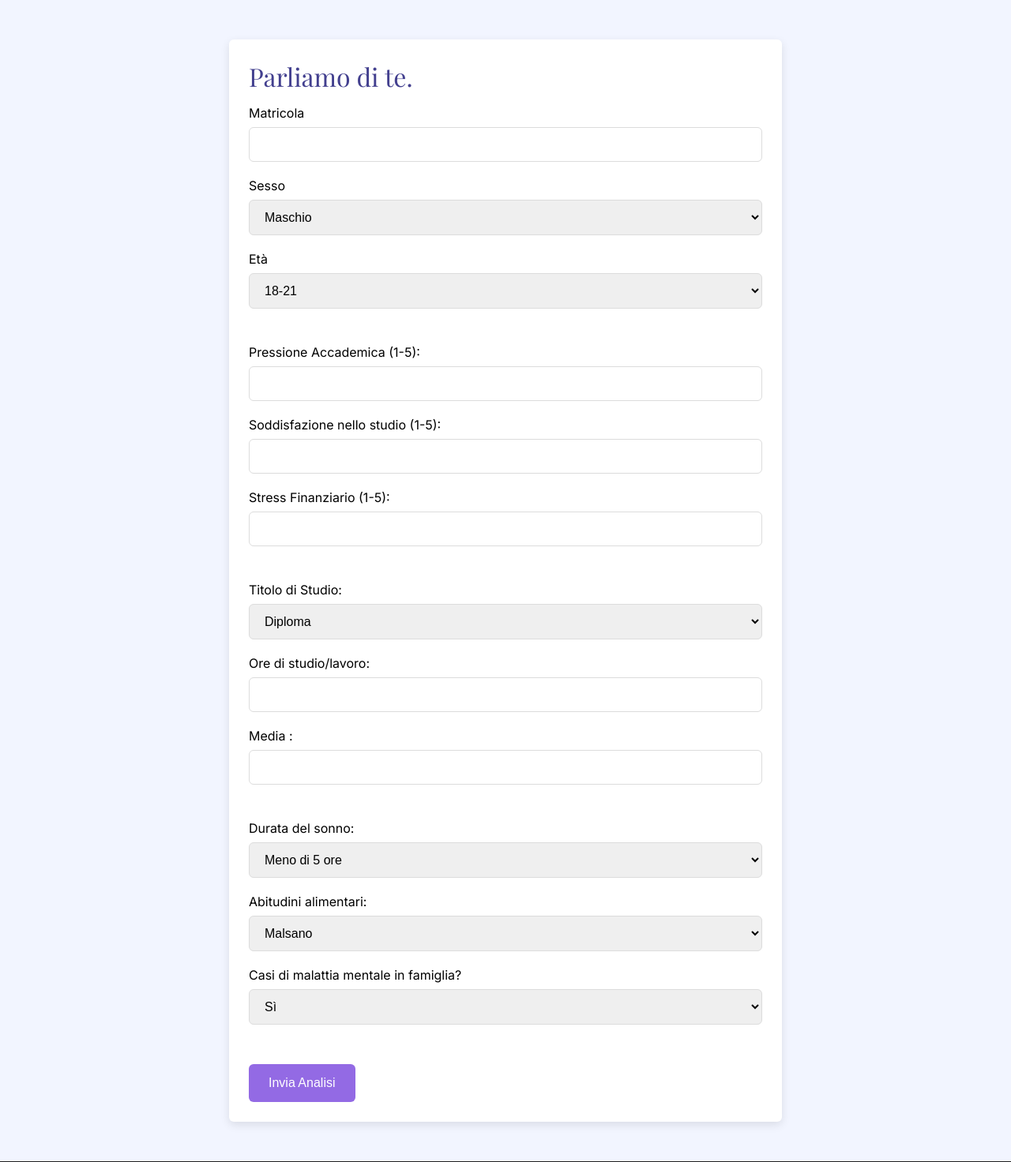
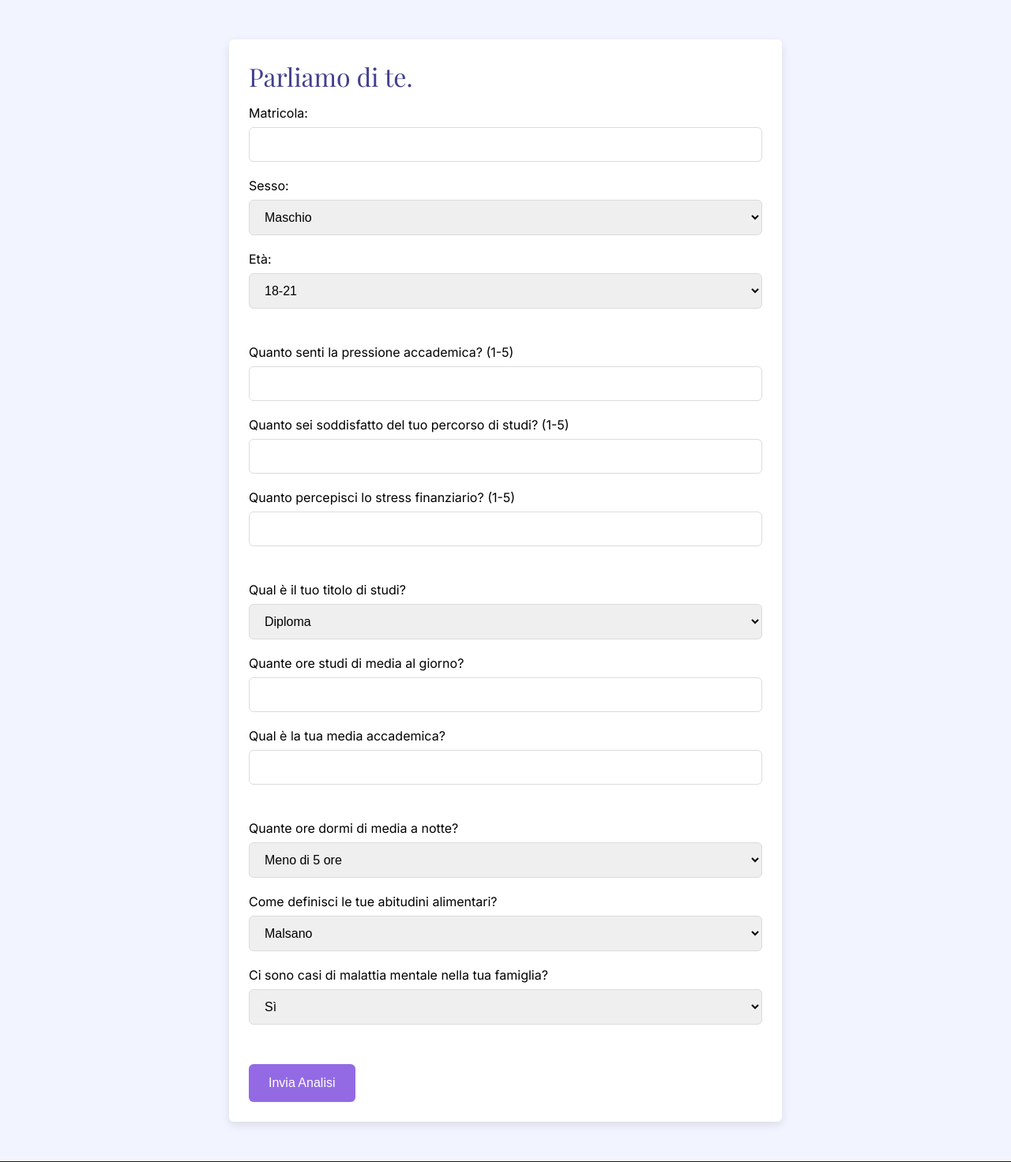
Before and after one commit to jupex69/IGEA, a Flask app: page /questionario in a window 1280 px wide. Shown: the part 110-1582 px from the top of the page at 79% size. Run offline with Flask 3, Linux system fonts and the light colour scheme; some web fonts are replaced.

Commit message:
fix - domande questionario

```diff
--- a/sito/templates/questionario.html
+++ b/sito/templates/questionario.html
@@ -20,16 +20,16 @@
         <h2>Parliamo di te.</h2>
 
         <fieldset>
-            <label for="matricola">Matricola</label>
+            <label for="matricola">Matricola:</label>
             <input type="text" id="matricola" name="matricola" required>
 
-            <label for="gender">Sesso</label>
+            <label for="gender">Sesso:</label>
             <select id="gender" name="gender">
                 <option value="Male">Maschio</option>
                 <option value="Female">Femmina</option>
             </select>
 
-            <label for="age">Età</label>
+            <label for="age">Età:</label>
             <select id="age" name="age">
                 <option value="18-21">18-21</option>
                 <option value="22-25">22-25</option>
@@ -39,33 +39,33 @@
         </fieldset>
 
         <fieldset>
-            <label for="academic_pressure">Pressione Accademica (1-5):</label>
+            <label for="academic_pressure">Quanto senti la pressione accademica? (1-5)</label>
             <input type="number" id="academic_pressure" name="academic_pressure" min="1" max="5" required>
 
-            <label for="study_satisfaction">Soddisfazione nello studio (1-5):</label>
+            <label for="study_satisfaction">Quanto sei soddisfatto del tuo percorso di studi? (1-5)</label>
             <input type="number" id="study_satisfaction" name="study_satisfaction" min="1" max="5" required>
 
-            <label for="financial_stress">Stress Finanziario (1-5):</label>
+            <label for="financial_stress">Quanto percepisci lo stress finanziario? (1-5)</label>
             <input type="number" id="financial_stress" name="financial_stress" min="1" max="5" required>
         </fieldset>
 
         <fieldset>
-            <label for="degree">Titolo di Studio:</label>
+            <label for="degree">Qual è il tuo titolo di studi?</label>
             <select id="degree" name="degree">
                 <option value="Diploma">Diploma</option>
                 <option value="Titolo_primo_livello">Titolo di Primo livello (Laurea Triennale)</option>
                 <option value="Titolo_secondo_livello">Titolo di Secondo livello (Laurea Magistrale)</option>
             </select>
 
-            <label for="study_hours">Ore di studio/lavoro:</label>
+            <label for="study_hours">Quante ore studi di media al giorno?</label>
             <input type="number" id="study_hours" name="study_hours" min="0" max="12" required>
 
-            <label for="cgpa">Media :</label>
+            <label for="cgpa">Qual è la tua media accademica?</label>
             <input type="number" id="cgpa" name="cgpa" min="18" max="30" required>
         </fieldset>
 
         <fieldset>
-            <label for="sleep_duration">Durata del sonno:</label>
+            <label for="sleep_duration">Quante ore dormi di media a notte?</label>
             <select id="sleep_duration" name="sleep_duration">
                 <option value="'Less than 5 hours'">Meno di 5 ore</option>
                 <option value="'5-6 hours'">5-6 ore</option>
@@ -73,14 +73,14 @@
                 <option value="'More than 8 hours'">Più di 8 ore</option>
             </select>
 
-            <label for="dietary_habits">Abitudini alimentari:</label>
+            <label for="dietary_habits">Come definisci le tue abitudini alimentari?</label>
             <select id="dietary_habits" name="dietary_habits">
                 <option value="Unhealthy">Malsano</option>
                 <option value="Moderate">Moderato</option>
                 <option value="Healthy">Salutare</option>
             </select>
 
-            <label for="family_history_mental_illness">Casi di malattia mentale in famiglia?</label>
+            <label for="family_history_mental_illness">Ci sono casi di malattia mentale nella tua famiglia?</label>
             <select id="family_history_mental_illness" name="family_history_mental_illness">
                 <option value="Yes">Sì</option>
                 <option value="No">No</option>
```
